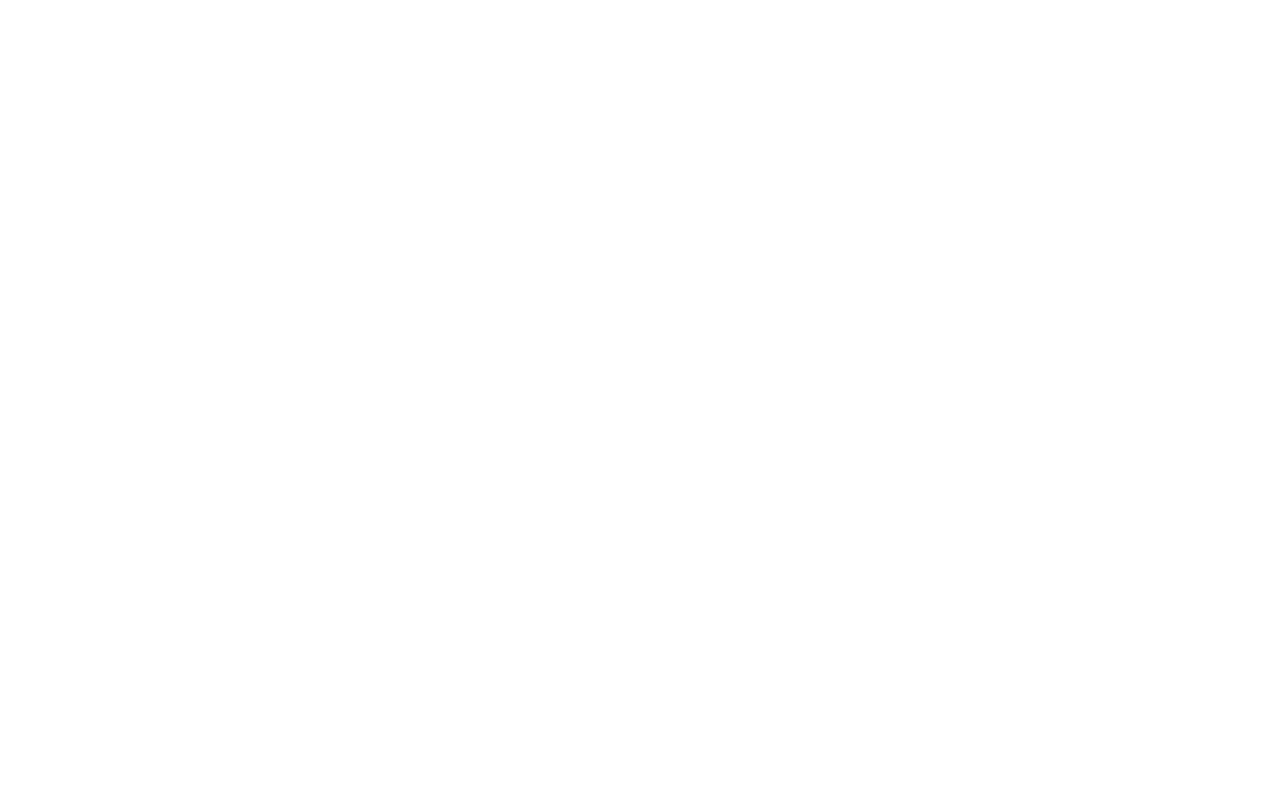
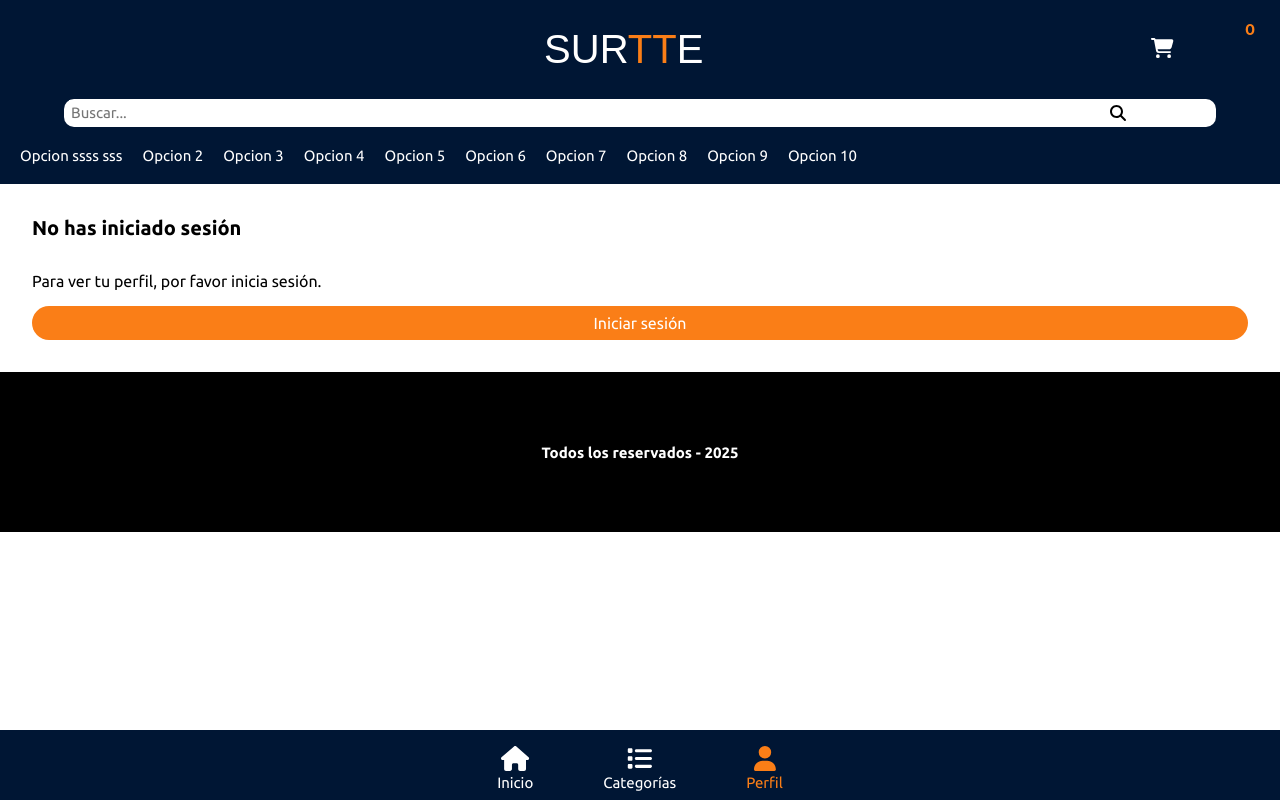
Before and after one commit to andres0v13d0/surtte, a React (Create React App) app in the folder frontend/: page /profile in a window 1280 px wide. Before the commit this address had no page. Built offline with nearby package versions, Linux system fonts and the light colour scheme; a web font is replaced by a local one.

Commit message:
Actualizacion

```diff
--- a/frontend/src/App.js
+++ b/frontend/src/App.js
@@ -4,6 +4,7 @@ import Logout from './pages/Logout';
 import Login from './pages/Login'
 import Home from './pages/Home';
 import Register from './pages/Register';
+import Profile from './pages/Profile';
 
 function App() {
   return (
@@ -13,6 +14,7 @@ function App() {
         <Route path="/login" element={<Login />} />
         <Route path="/logout" element={<Logout   />} />
         <Route path="/register" element={<Register   />} />
+        <Route path="/profile" element={<Profile />} />
       </Routes>
     </Router>
   );
--- a/frontend/src/components/Header.css
+++ b/frontend/src/components/Header.css
@@ -23,7 +23,7 @@
     font-family: 'Sugo', sans-serif;
     font-weight: normal;
     font-size: 40px;
-    width: 70vw;
+    width: 80vw;
     text-align: center;
 }
 
--- a/frontend/src/components/Header.js
+++ b/frontend/src/components/Header.js
@@ -1,23 +1,14 @@
-import React, { useState } from 'react';
+import React from 'react';
 import './Header.css';
 import Cart from './Cart';
 import Search from './Search';
 import BarSup from './BarSup';
-import Menu from './Menu';
-import { FontAwesomeIcon } from '@fortawesome/react-fontawesome';
-import { faBars } from '@fortawesome/free-solid-svg-icons';
 
 const Header = ({ minimal = false }) => {
-    const [isMenuOpen, setIsMenuOpen] = useState(false);
 
     return (
         <header className={minimal ? "header minimal" : "header"}>
             <div className='buttons'>
-                {!minimal && (
-                    <button onClick={() => setIsMenuOpen(true)}>
-                        <FontAwesomeIcon id='icons' icon={faBars} />
-                    </button>
-                )}
                 <h1 id='h-title'>SUR<b>TT</b>E</h1>
                 {!minimal && <Cart />}
             </div>
@@ -26,7 +17,6 @@ const Header = ({ minimal = false }) => {
                 <>
                     <Search />
                     <BarSup />
-                    <Menu isOpen={isMenuOpen} onClose={() => setIsMenuOpen(false)} />
                 </>
             )}
         </header>
--- a/frontend/src/components/Menu.js
+++ /dev/null
@@ -1,38 +0,0 @@
-import React, { useEffect, useState } from 'react';
-import './Menu.css';
-import { FontAwesomeIcon } from '@fortawesome/react-fontawesome';
-import { faUser, faX } from '@fortawesome/free-solid-svg-icons';
-
-const Menu = ({ isOpen, onClose }) => {
-    const [usuario, setUsuario] = useState(null);
-
-    useEffect(() => {
-        const userData = localStorage.getItem('usuario');
-        if (userData) {
-          setUsuario(JSON.parse(userData));
-        }
-      }, []);
-
-    return (
-        <div className={`cont-menu ${isOpen ? 'open' : ''}`}>
-            <button className="close-btn" onClick={onClose}>
-                <FontAwesomeIcon id='icon-cart' icon={faX} />
-            </button>
-            <div className='cont-user'>
-                <FontAwesomeIcon id='icon-user' icon={faUser} />
-                {usuario ? (
-                    <div className='info-user'>
-                        <h1 id='h-user'>{usuario.nombre}</h1>
-                        <a href="/logout" id='a-user'>Cerrar sesión</a>
-                    </div>
-                ) : (
-                    <div className='login'>
-                        <a href="/login" id='a-login'>Iniciar sesión</a>
-                    </div>
-                )}
-            </div>
-        </div>
-    );
-};
-
-export default Menu;
--- /dev/null
+++ b/frontend/src/components/NavInf.css
@@ -0,0 +1,53 @@
+.navInf {
+    position: fixed;
+    bottom: 0;
+    left: 0;
+    width: 100%;
+    background-color: #001634;
+    color: white;
+    display: flex;
+    justify-content: center;
+    align-items: center;
+    padding: 10px 0;
+    z-index: 1000;
+    height: 50px;
+}
+
+.navInf ul {
+    list-style: none;
+    margin: 0;
+    padding: 0;
+    display: flex;
+    gap: 50px;
+}
+
+.navInf li {
+    display: inline-block;
+}
+
+.navInf a {
+    display: flex;
+    flex-direction: column;
+    align-items: center;
+    text-decoration: none;
+    color: white;
+    font-size: 16px;
+    padding: 5px 10px;
+    transition: background-color 0.3s;
+    font-family: 'Ubuntu', sans-serif;
+    font-size: 15px;
+}
+
+.navInf a:hover {
+    background-color: transparent;
+    color: #fa7e17;
+}
+
+.navInf a span {
+    font-size: 25px;
+    margin-top: 5px;
+}
+
+.navInf a.selected {
+    color: #fa7e17;
+}
--- /dev/null
+++ b/frontend/src/components/NavInf.js
@@ -0,0 +1,40 @@
+import React from 'react';
+import { Link } from 'react-router-dom';
+import './NavInf.css';
+import { FontAwesomeIcon } from '@fortawesome/react-fontawesome';
+import { faHouse, faList, faUser } from '@fortawesome/free-solid-svg-icons';
+
+const NavInf = ({ selected }) => {
+    return (
+        <nav className='navInf'>
+            <ul>
+                <li>
+                    <Link to="/" className={selected === 'home' ? 'selected' : ''}>
+                        <span className='navInf-icon'>
+                            <FontAwesomeIcon icon={faHouse} />
+                        </span>
+                        Inicio
+                    </Link>
+                </li>
+                <li>
+                    <Link to="/categories" className={selected === 'categories' ? 'selected' : ''}>
+                        <span className='navInf-icon'>
+                            <FontAwesomeIcon icon={faList} />
+                        </span>
+                        Categorías
+                    </Link>
+                </li>
+                <li>
+                    <Link to="/profile" className={selected === 'profile' ? 'selected' : ''}>
+                        <span className='navInf-icon'>
+                            <FontAwesomeIcon icon={faUser} />
+                        </span>
+                        Perfil
+                    </Link>
+                </li>
+            </ul>
+        </nav>
+    );
+};
+
+export default NavInf;
--- a/frontend/src/pages/Home.js
+++ b/frontend/src/pages/Home.js
@@ -1,10 +1,12 @@
 import Footer from '../components/Footer';
 import Header from '../components/Header';
+import NavInf from '../components/NavInf';
 
 function Home() {
   return (
     <>
       <Header />
+      <NavInf selected={"home"}/>
       <Footer />
     </>
   );
--- a/frontend/src/pages/Login.js
+++ b/frontend/src/pages/Login.js
@@ -58,18 +58,17 @@ const Login = () => {
   const handleEmailSubmit = async (e) => {
     e.preventDefault();
     try {
-      await signInWithEmailAndPassword(auth, email, '');
-    } catch (err) {
-      if (err.code === 'auth/user-not-found') {
+      const { data } = await axios.post('https://api.surtte.com/users/check-email', { email });
+
+      if (data.exists) {
+        setShowPasswordSection(true);
+      } else {
         localStorage.setItem('registerEmail', email);
         navigate('/register');
-      } else if (err.code === 'auth/missing-password' || err.code === 'auth/wrong-password') {
-        setShowPasswordSection(true);
-        console.log(err.code);
-      } else {
-        alert('Error al verificar el correo');
-        console.error('Firebase auth error:', err);
       }
+    } catch (err) {
+      console.error('Error al verificar el correo en el backend:', err);
+      alert('No se pudo verificar el correo. Intenta más tarde.');
     }
   };
 
--- /dev/null
+++ b/frontend/src/pages/Profile.css
@@ -0,0 +1,40 @@
+.profile-container{
+    font-family: 'Ubuntu', sans-serif;
+}
+
+.no-user-container{
+    display: flex;
+    justify-content: center;
+    flex-direction: column;
+    padding: 2rem;
+}
+
+.no-user-container h2{
+    font-size: 20px;
+    margin: 0 0 1rem 0;
+}
+
+.no-user-container p{
+    font-size: 16px;
+    margin: 0;
+    margin: 1rem 0;
+}
+
+.no-user-container a{
+    text-decoration: none;
+    color: white;
+    background-color: #fa7e17;
+    padding: 0.5rem 1rem;
+    text-align: center;
+    border-radius: 25px;
+}
+
+.user-container{
+    padding: 2rem;
+    font-size: 25px;
+}
+
+.user-container .user-name{
+    font-weight: bold;
+    color: #fa7e17;
+}
--- /dev/null
+++ b/frontend/src/pages/Profile.js
@@ -0,0 +1,64 @@
+import React, { useEffect, useState } from 'react';
+import './Profile.css';
+import { FontAwesomeIcon } from '@fortawesome/react-fontawesome';
+import { faMessage, faReceipt, faStar, faGear, faHeadset, faRightFromBracket, faChevronRight } from '@fortawesome/free-solid-svg-icons';
+import Header from '../components/Header';
+import Footer from '../components/Footer';
+import NavInf from '../components/NavInf';
+import { Link } from 'react-router-dom';
+
+const Profile = () => {
+    const [usuario, setUsuario] = useState(null);
+
+    useEffect(() => {
+        const userData = localStorage.getItem('usuario');
+        if (userData) {
+          setUsuario(JSON.parse(userData));
+        }
+      }, []);
+
+    return (
+        <>
+            <Header />
+            <div className='profile-container'>
+                {usuario ? (
+                    <div className='user-container'>
+                        ¡Bienvenido , <span className='user-name'>{usuario.nombre}</span>!
+                        <div className='user-buttons'>
+                            <Link to="/profile" className='user-button'>
+                                <FontAwesomeIcon icon={faMessage} />
+                                    Mensajes
+                                <FontAwesomeIcon icon={faChevronRight} id='' />
+                            </Link>
+                            <Link to="/profile" className='user-button'>
+                                <FontAwesomeIcon icon={faReceipt} /> Mis pedidos
+                            </Link>
+                            <Link to="/profile" className='user-button'>
+                                <FontAwesomeIcon icon={faStar} /> Favoritos
+                            </Link>
+                            <Link to="/profile" className='user-button'>
+                                <FontAwesomeIcon icon={faGear} /> Configuración
+                            </Link>
+                            <Link to="/profile" className='user-button'>
+                                <FontAwesomeIcon icon={faHeadset} /> Atención al cliente
+                            </Link>
+                            <Link to="/logout" className='user-button'>
+                                <FontAwesomeIcon icon={faRightFromBracket} /> Cerrar sesión
+                            </Link>
+                        </div>
+                    </div>
+                ) : (
+                    <div className='no-user-container'>
+                        <h2>No has iniciado sesión</h2>
+                        <p>Para ver tu perfil, por favor inicia sesión.</p>
+                        <Link to="/login" className="btn-login">Iniciar sesión</Link>
+                    </div>
+                )}
+            </div>
+            <NavInf selected={"profile"} />
+            <Footer />
+        </>
+    );
+};
+
+export default Profile;
--- a/frontend/src/pages/Register.js
+++ b/frontend/src/pages/Register.js
@@ -89,8 +89,7 @@ const Register = () => {
 
       await result.user.reload();
 
-      const refreshedUser = auth.currentUser;
-      const token = await refreshedUser.getIdToken();
+      const token = await result.user.getIdToken(true);
 
       await sendTokenToBackend(token);
     } catch (err) {
```
Also changed, not shown: frontend/src/components/Menu.css (deleted, +0 -81 lines), frontend/public/camiseta.avif (added).
